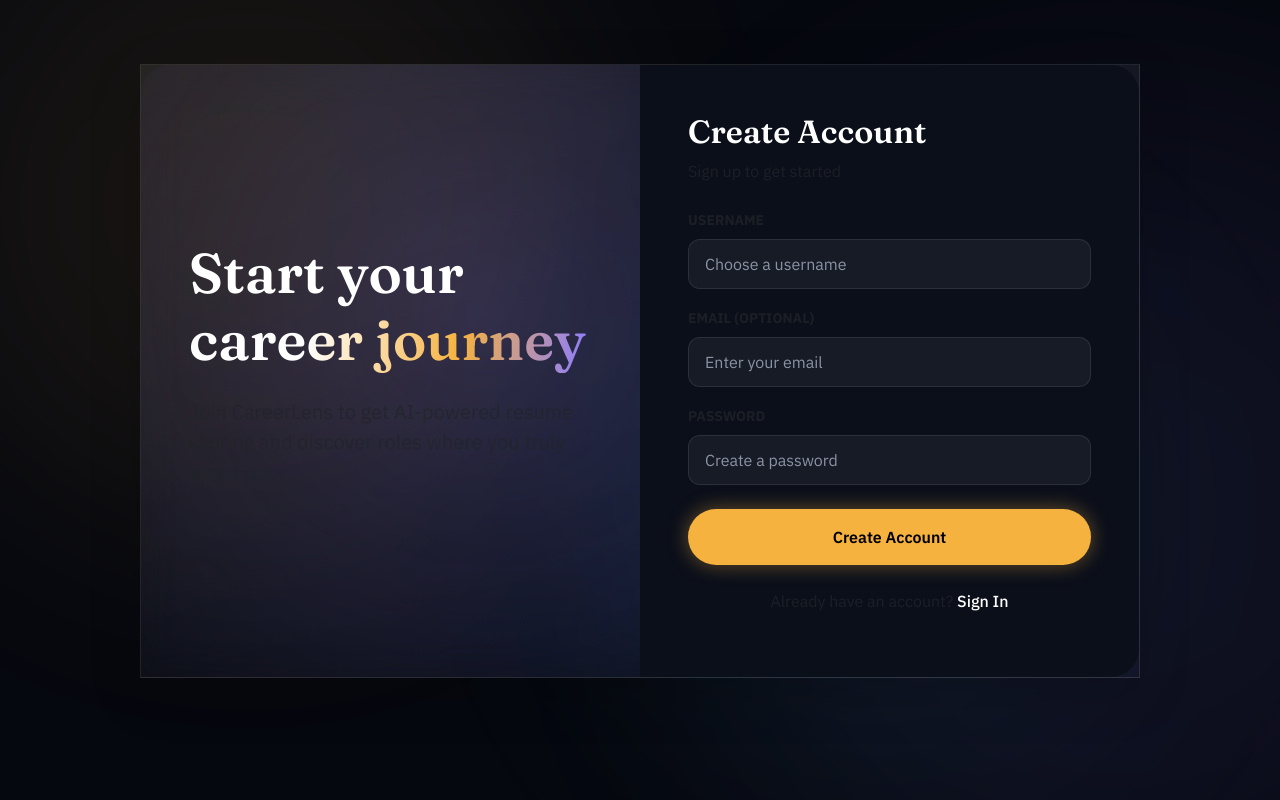
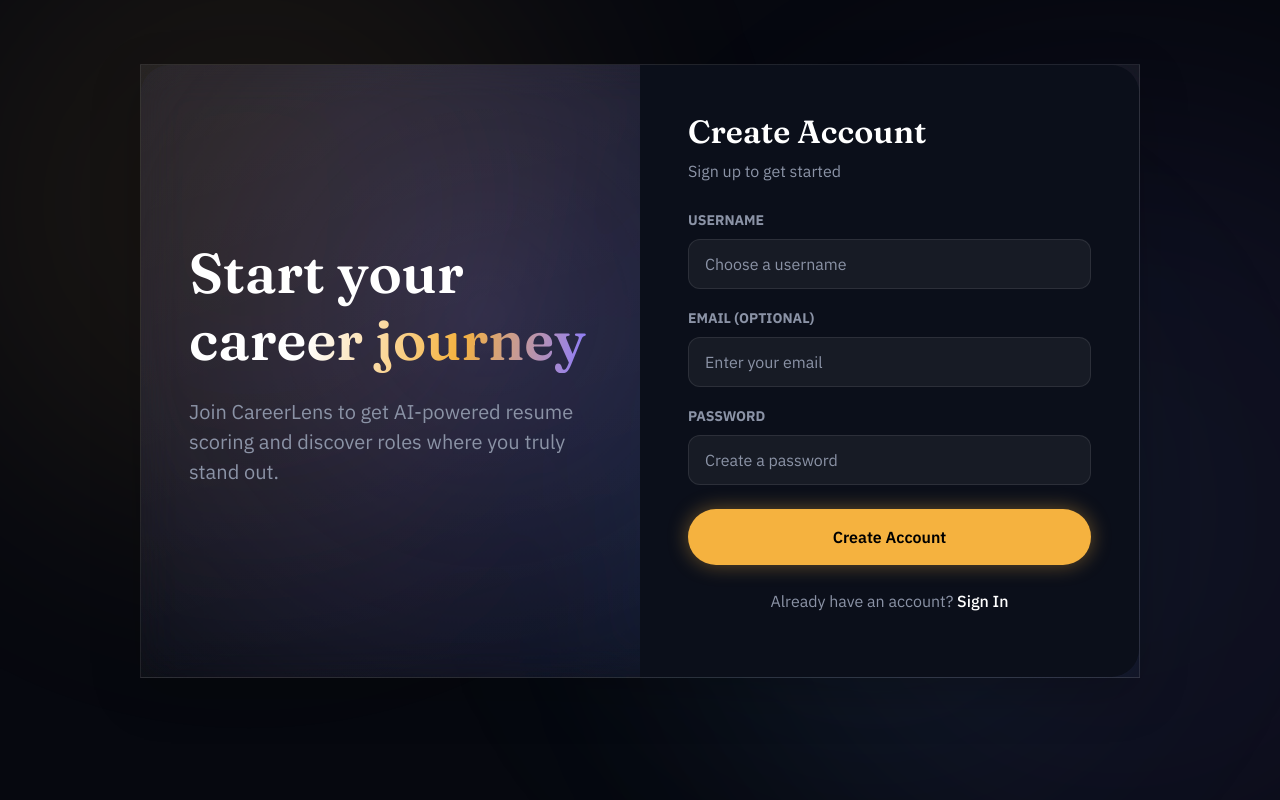
Before and after one commit to jainamja/CareerLens, a Django app: template templates/accounts/register.html in a window 1280 px wide. Run offline with Django 5.2, Linux system fonts and the light colour scheme; the template is opened without the code that fills it, so the values that code supplies are empty.

Commit message:
UI: Fix global text-muted visibility against dark background

```diff
--- a/static/css/careerlens-dark.css
+++ b/static/css/careerlens-dark.css
@@ -312,3 +312,5 @@ h1, h2, h3, h4, h5, h6, .display-font, .product-name {
     font-size: 1.2rem;
     font-weight: bold;
 }
+
+.text-muted { color: var(--muted) !important; }
```
